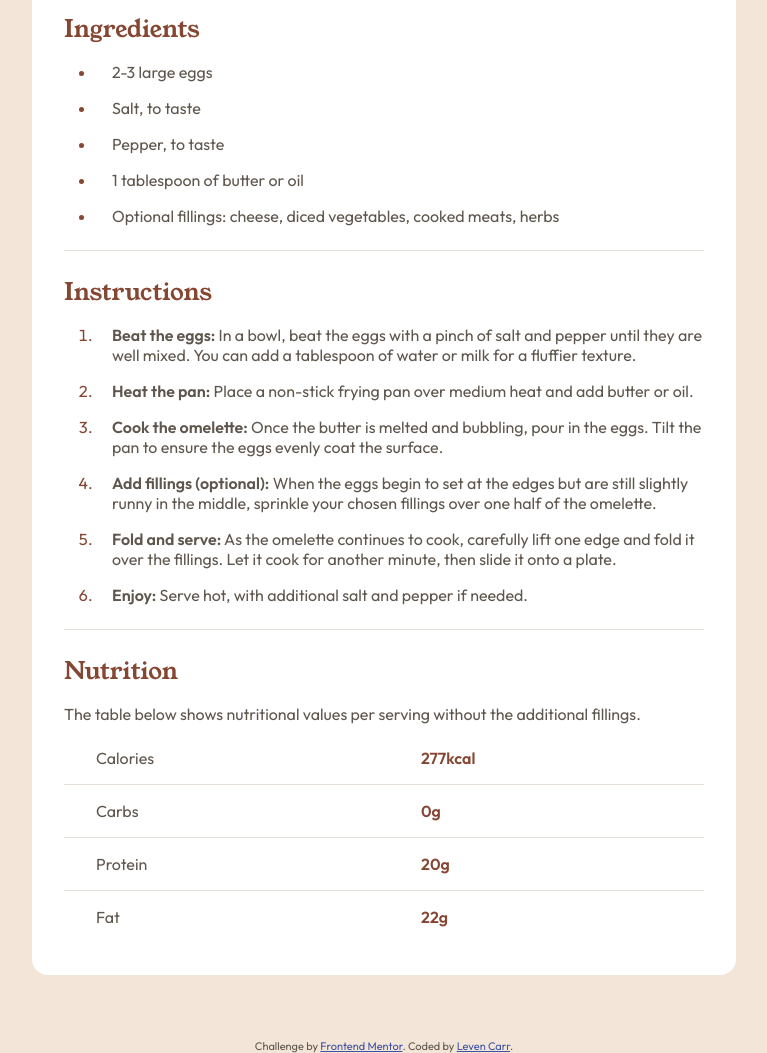
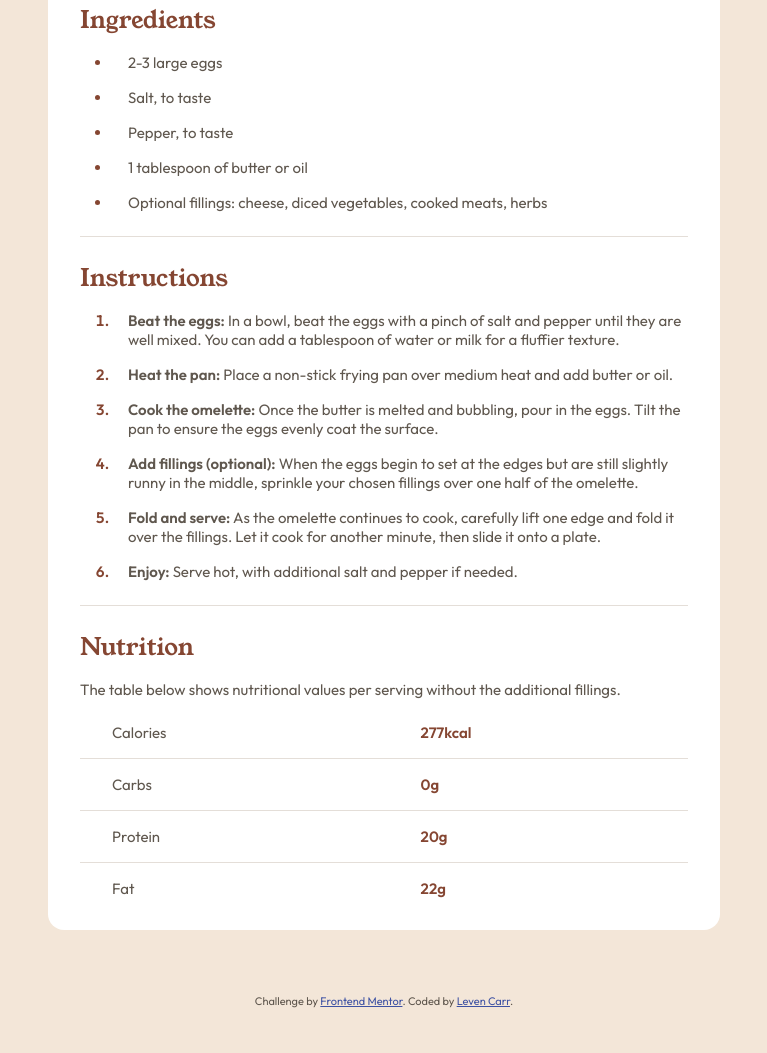
Before and after one commit to leven-carr/recipe-page, a plain HTML site: page index.html in a window 1280 px wide. Shown: the part 728-1781 px from the top of the page, without its empty margins (256-1023 px from the left). After the commit the page ends 1736 px from the top, so only its background shows below. Drawn offline with Linux system fonts and the light colour scheme.

Commit message:
Implement changes to better match example: decrease card width, decrease body font size, increase title and subtitle font size, increase font weight on list bullets, decrease space at bottom of card

```diff
--- a/styles.css
+++ b/styles.css
@@ -20,6 +20,7 @@
 /* My styles */
 body {
   font-family: "Outfit", sans-serif;
+  font-size: 0.9375rem;
   background-color: var(--body-bg-color);
   color: var(--primary-txt-color);
   text-align: left;
@@ -40,7 +41,7 @@ body {
 }
 
 .card {
-  max-width: 44rem;
+  max-width: 42rem;
   background-color: var(--card-bg-color);
   padding: 2rem;
   border-radius: 1rem;
@@ -55,6 +56,7 @@ body {
 
 .subtitle {
   margin-bottom: 1rem;
+  font-size: 1.5rem;
   color: var(--subtitle-txt-color);
 }
 
@@ -66,6 +68,7 @@ body {
 
 .hero h1.recipe-title {
   margin-bottom: 1rem;
+  font-size: 2rem;
   color: var(--title-txt-color);
 }
 
@@ -106,6 +109,7 @@ li {
 
 li::marker {
   color: var(--subtitle-txt-color);
+  font-weight: 600;
 }
 
 li:last-of-type {
@@ -133,6 +137,11 @@ tr.nutr-row:last-of-type {
 td.nutrient,
 td.amount {
   padding: 1rem 2rem;
+}
+
+tr:last-of-type td.nutrient,
+tr:last-of-type td.amount {
+  padding-bottom: 0;
 }
 
 td.amount {
```
